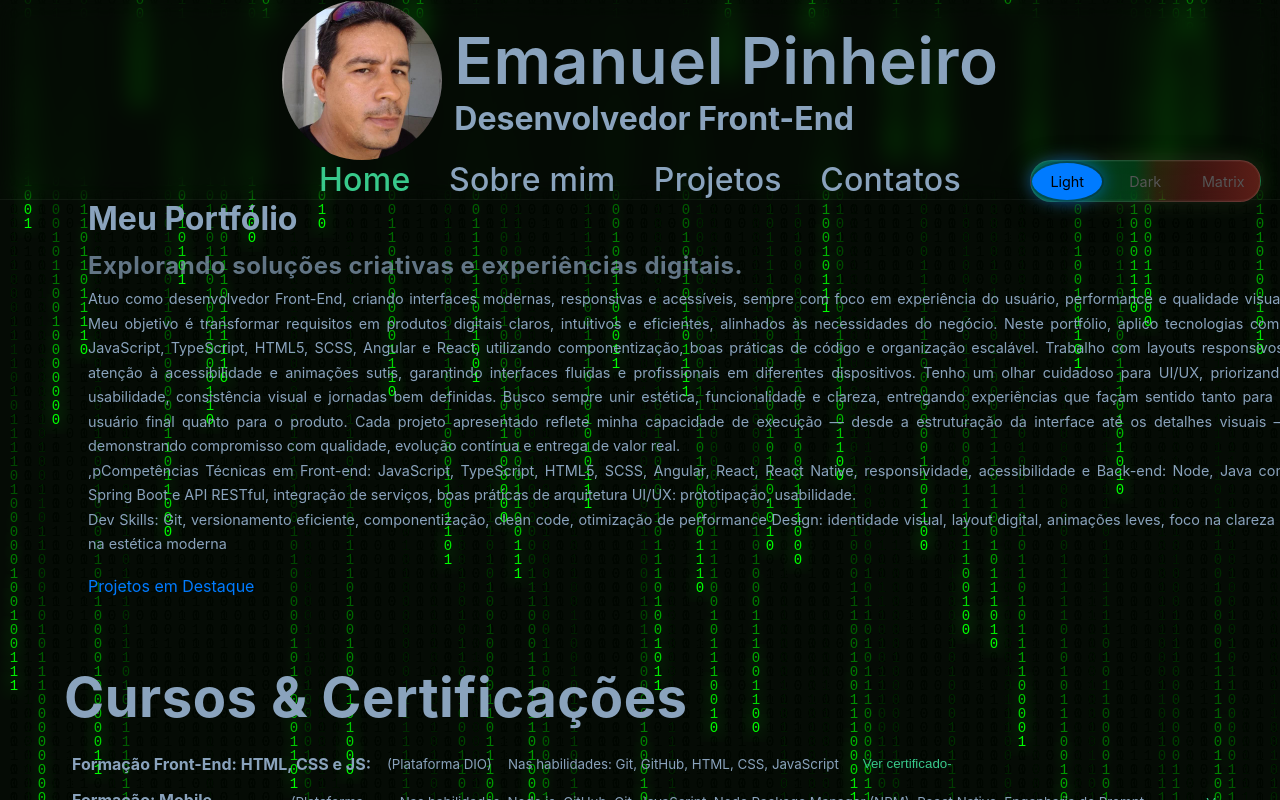
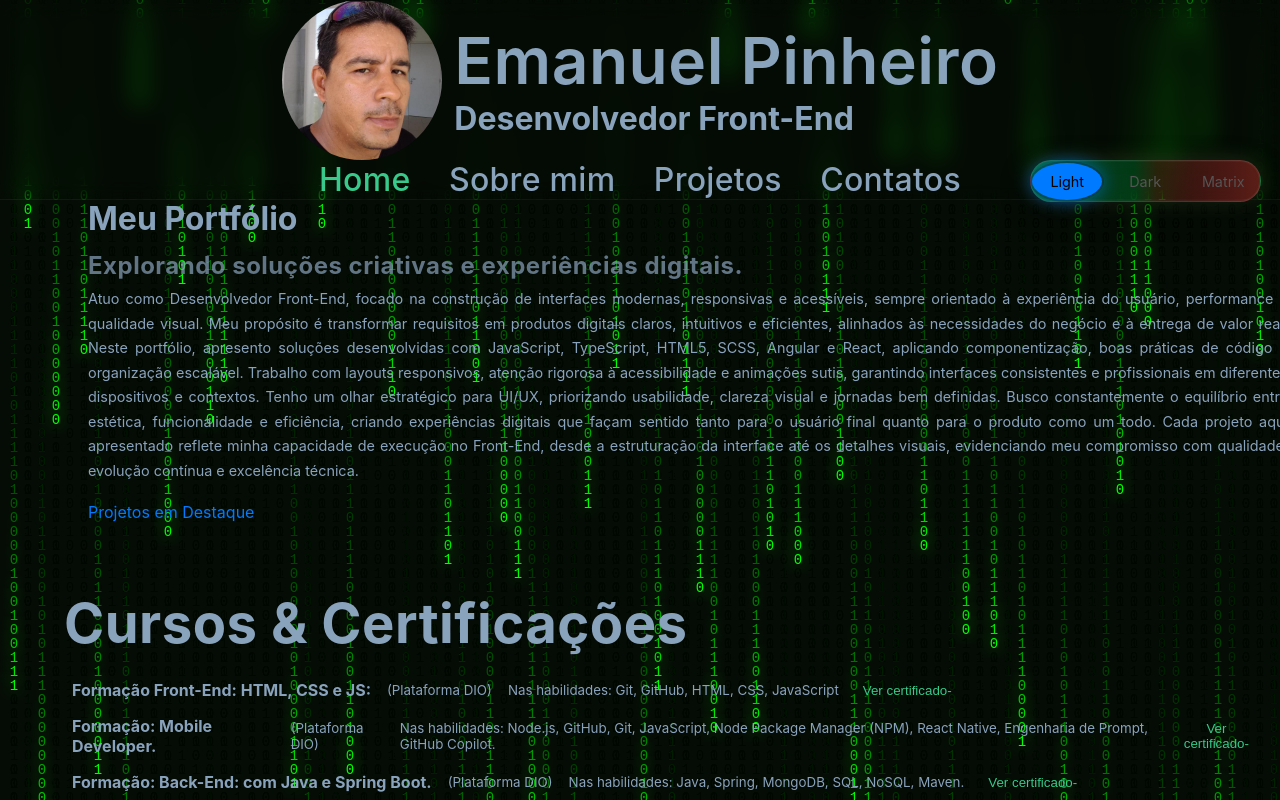
Before and after one commit to Messias-emp/projeto_portifolio, an Angular app: page / in a window 1280 px wide. Built offline with nearby package versions, Linux system fonts and the light colour scheme.

Commit message:
melhorar descriçoes

```diff
--- a/src/app/core/home/home.html
+++ b/src/app/core/home/home.html
@@ -12,25 +12,13 @@
     <h2 class="subtitle">Explorando soluções criativas e experiências digitais.</h2>
 
     <p>
-      Atuo como desenvolvedor Front-End, criando interfaces modernas, responsivas e acessíveis,
-      sempre com foco em experiência do usuário, performance e qualidade visual. Meu objetivo é
-      transformar requisitos em produtos digitais claros, intuitivos e eficientes, alinhados às
-      necessidades do negócio. Neste portfólio, aplico tecnologias como JavaScript, TypeScript,
-      HTML5, SCSS, Angular e React, utilizando componentização, boas práticas de código e
-      organização escalável. Trabalho com layouts responsivos, atenção à acessibilidade e animações
-      sutis, garantindo interfaces fluidas e profissionais em diferentes dispositivos. Tenho um
-      olhar cuidadoso para UI/UX, priorizando usabilidade, consistência visual e jornadas bem
-      definidas. Busco sempre unir estética, funcionalidade e clareza, entregando experiências que
-      façam sentido tanto para o usuário final quanto para o produto. Cada projeto apresentado
-      reflete minha capacidade de execução — desde a estruturação da interface até os
-      detalhes visuais — demonstrando compromisso com qualidade, evolução contínua e entrega de
-      valor real. <br>,pCompetências Técnicas em Front-end: JavaScript, TypeScript, HTML5, SCSS, Angular,
-      React, React Native, responsividade, acessibilidade e Back-end: Node, Java com Spring Boot e
-      API RESTful, integração de serviços, boas práticas de arquitetura UI/UX: prototipação,
-      usabilidade.<br />
-      Dev Skills: Git, versionamento eficiente, componentização, clean code, otimização de
-      performance Design: identidade visual, layout digital, animações leves, foco na clareza e na
-      estética moderna
+Atuo como Desenvolvedor Front-End, focado na construção de interfaces modernas, responsivas e acessíveis, sempre orientado à experiência do usuário, performance e qualidade visual. Meu propósito é transformar requisitos em produtos digitais claros, intuitivos e eficientes, alinhados às necessidades do negócio e à entrega de valor real.
+
+Neste portfólio, apresento soluções desenvolvidas com JavaScript, TypeScript, HTML5, SCSS, Angular e React, aplicando componentização, boas práticas de código e organização escalável. Trabalho com layouts responsivos, atenção rigorosa à acessibilidade e animações sutis, garantindo interfaces consistentes e profissionais em diferentes dispositivos e contextos.
+
+Tenho um olhar estratégico para UI/UX, priorizando usabilidade, clareza visual e jornadas bem definidas. Busco constantemente o equilíbrio entre estética, funcionalidade e eficiência, criando experiências digitais que façam sentido tanto para o usuário final quanto para o produto como um todo.
+
+Cada projeto aqui apresentado reflete minha capacidade de execução no Front-End, desde a estruturação da interface até os detalhes visuais, evidenciando meu compromisso com qualidade, evolução contínua e excelência técnica.
     </p>
     <div class="cta-area">
       <a routerLink="/projetos" routerLinkActive="active">Projetos em Destaque</a>
--- a/src/app/core/home/home.scss
+++ b/src/app/core/home/home.scss
@@ -11,7 +11,7 @@
   transition: opacity 0.3s ease-out;
   will-change: opacity;
   margin-bottom: 2rem;
-
+}
 .home-content {
   position: relative;
   z-index: 2;
@@ -81,14 +81,13 @@
     }
   }
 
-}
+
 
 @include mobile {
   .home-container {
     margin-top: 0;
     width: 100%;
-    margin-left: 2.5rem;
-    margin-right: 2.5rem;
+
 
 
 
@@ -104,7 +103,7 @@
 
     }
     .subtitle{
-font-size: 1rem;
+    font-size: 1rem;
     padding-bottom: 1rem;
     margin-left: 3rem;
     }
```
